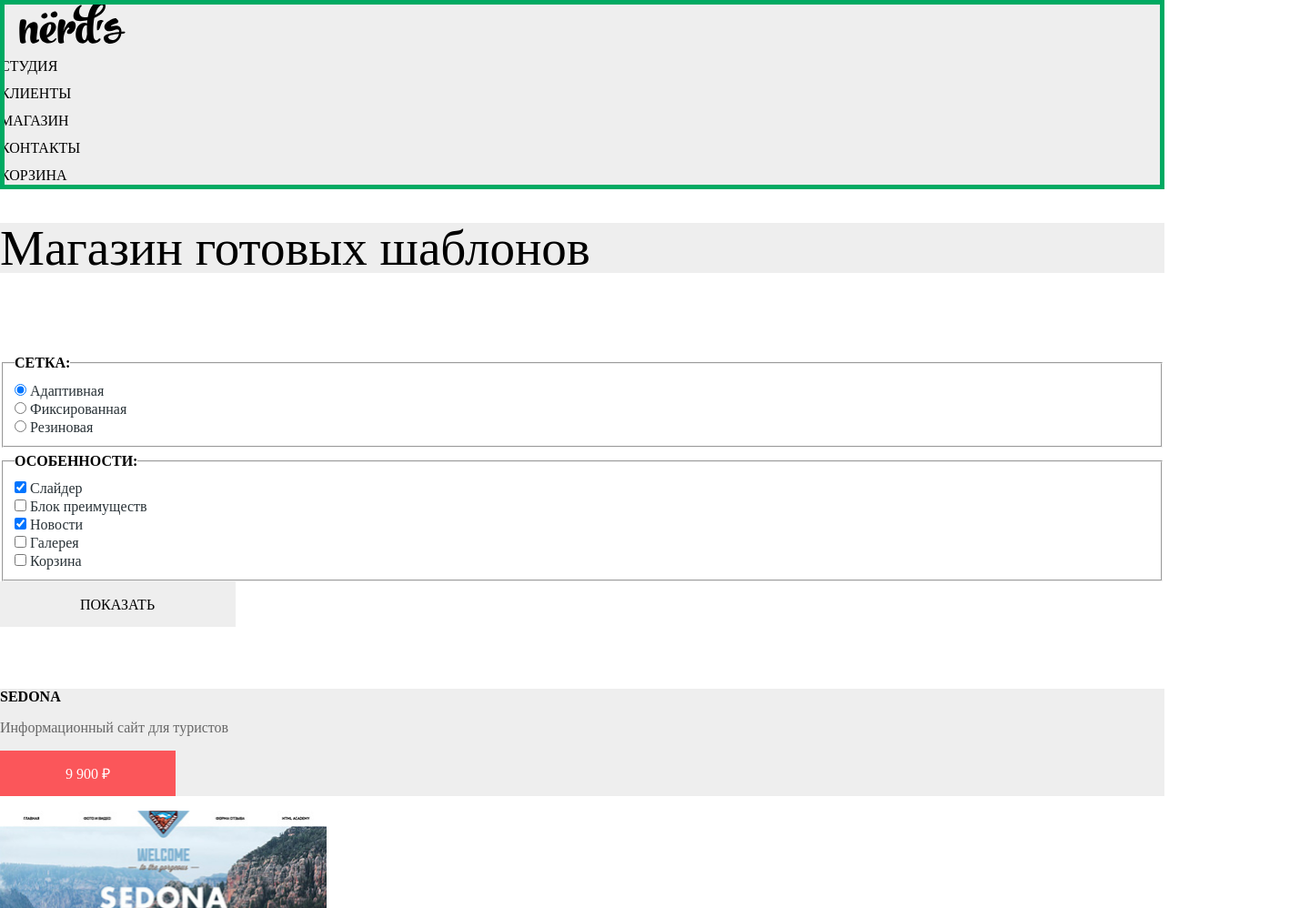
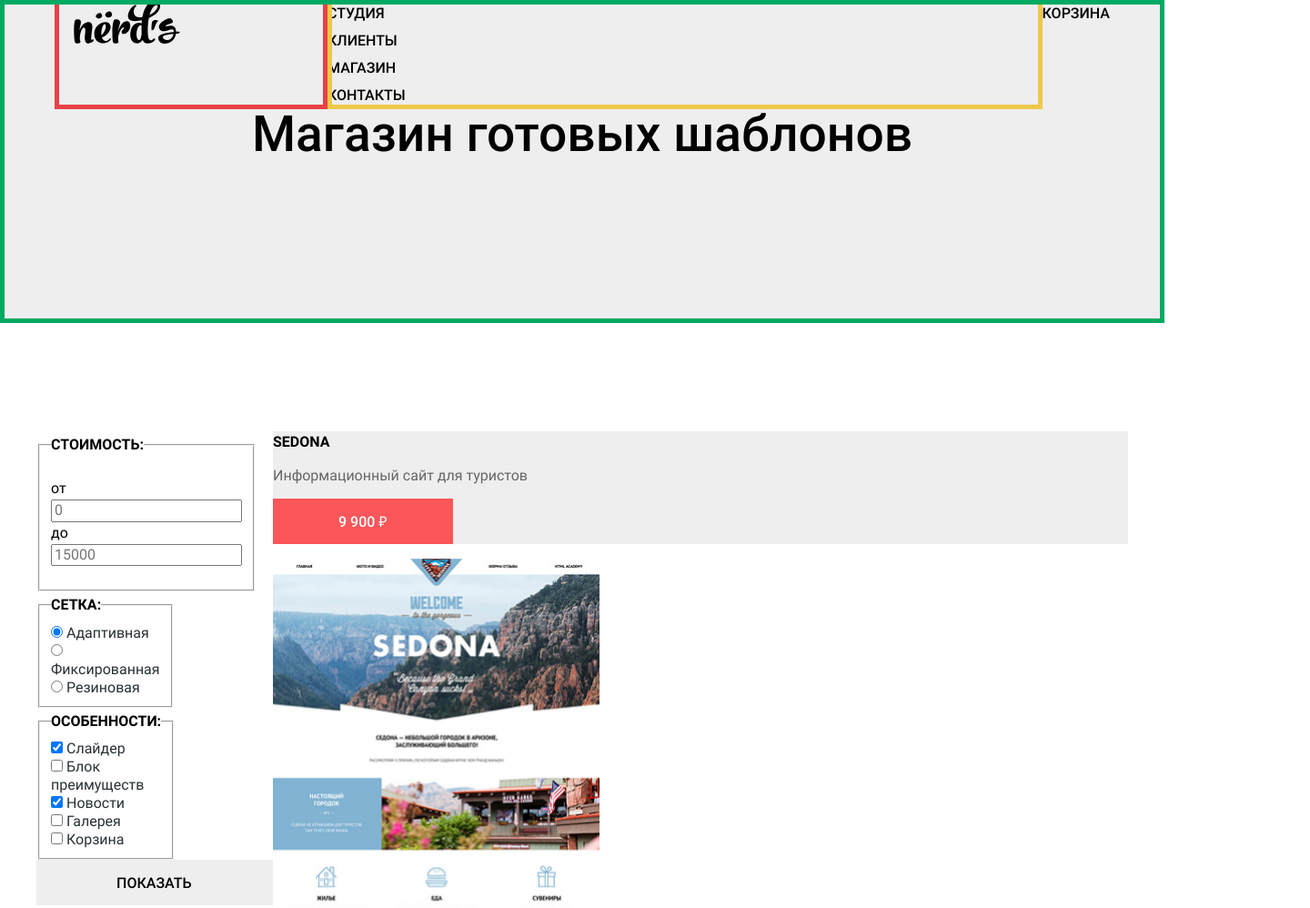
Before and after one commit to SalabayNatalia/1814729-nerds-31, a plain HTML site: page catalog.html in a window 1280 px wide. Shown: the top 998 px of the page at 91% size, 1440 px wide, since content can reach past the window. Drawn offline with Linux system fonts and the light colour scheme.

Commit message:
Сетки на гридах для внутренней страницы

```diff
--- a/catalog.html
+++ b/catalog.html
@@ -10,26 +10,41 @@
     <link href="css/normalize.css" rel="stylesheet">
     <link href="css/style.css" rel="stylesheet">
   </head>
-  <body>
-		<header class="main-header">
+  <body class="page-body">
+    <header class="main-header header-catalog">
+			<div class="container container-catalog">
 			<nav class="main-navigation">
-    		<a href="index.html">
+				<div class="main-navigation-wrapper">
+					<a class="main-header-logo">
 						<img src="img/nerds-logo.svg" width="159,87" height="48,75" alt="логотип студии nёrds">
 					</a>
-        <ul class="clear-list">
+					<ul class="clear-list site-navigation">
           <li><a href="index.html">студия</a></li>
           <li><a href="#">клиенты</a></li>
           <li><a>магазин</a></li>
           <li><a href="#">контакты</a></li>
         </ul>
-        <a href="#">корзина</a>
+        <a class="basket-link" href="#">корзина</a>
+      </div>
       </nav>
+      <h1 class="catalog">Магазин готовых шаблонов</h1>
+      </div>
     </header>
     <main>
-      <h1 class="catalog">Магазин готовых шаблонов</h1>
-      <section>
+    <div class="container">
+      <div class="page-catalog">
+      <section class="page-catalog-filter">
         <h2 class="subheading">Фильтр</h2>
         <form method="get" action="https://echo.htmlacademy.ru">
+          <fieldset>
+            <legend class="filter">Стоимость:</legend>
+            <p>
+              <label for="low-price">от</label>
+              <input id="low-price" type="text" name="price" placeholder="0">
+              <label for="high-price">до</label>
+              <input id="high-price" type="text" name="price" placeholder="15000">
+            </p>
+          </fieldset>
           <fieldset>
             <legend class="filter">Сетка:</legend>
             <ul class="clear-list filter-list">
@@ -74,7 +89,7 @@
           <button class="button button-grey" type="submit">Показать</button>
         </form>
       </section>
-      <section>
+      <section class="products">
         <h2 class="subheading">Каталог</h2>
         <ul class="clear-list">
           <li>
@@ -143,11 +158,14 @@
           </li>
         </ul>
       </section>
+      </div>
+    </div>
     </main>
-    <footer>
-      <section>
+    <footer class="main-footer">
+			<div class="container">
+				<section class="contacts">
 					<h2 class="subheading">контакты</h2>
-        <img src="img/map.png" width="1440" height="416"alt="карта">
+					<img src="img/map.png" width="1160" height="416"alt="карта">
 					<img src="img/map-marker.png" width="231" height="190" alt="маркер карты">
 					<h3 class="inglish-name">nёrds design studio</h3>
 					<p class="footer-adress">наб. реки Карповки,<br>5 лит П, Санкт-Петербург</p>
@@ -155,20 +173,25 @@
 					<a class="button button-contact" href="#">напишите нам</a>
 				</section>
 				<section>
+					<div class="container-footer">
+						<div class="friend-sale">
 							<h2 class="friend">Давайте дружить, это выгодно!</h2>
 							<p class="sale">Скидки 10% для друзей из социальных сетей.</p>
+						</div>
 						<ul class="footer-social clear-list">
 							<li>
-        		<a href="#"><img src="img/vkontakte_icon.svg">Вконтакте</a>
+								<a class="social-button" href="#"><img src="img/vkontakte_icon.svg">Вконтакте</a>
 							</li>
 							<li>
-        		<a href="#"><img src="img/facebook_icon.svg">Facebook</a>
+								<a class="social-button" href="#"><img src="img/facebook_icon.svg">Facebook</a>
 							</li>
 							<li>
-  					<a href="#"><img src="img/instagram_icon.svg">Instagram</a>
+								<a class="social-button" href="#"><img src="img/instagram_icon.svg">Instagram</a>
 							</li>
 						</ul>
+					</div>
 				</section>
+			</div>
 		</footer>
   </body>
 </html>
--- a/css/style.css
+++ b/css/style.css
@@ -353,10 +353,28 @@ a {
 }
 
 .catalog {
+	margin: 0;
+	justify-self: center;
 	font-weight: 500;
 	font-size: 55px;
 	line-height: 55px;
-	background-color: var(--light-grey);
+}
+
+.container-catalog {
+	height: 355px;
+}
+
+.header-catalog {
+	margin-bottom: 55px;
+}
+
+.page-catalog {
+	display: grid;
+	grid-template-columns: 260px 1fr;
+}
+
+.page-catalog-filter {
+	margin-right: 140px;
 }
 
 .filter {
```
Also changed, not shown: index.html (+6 -10 lines). Lines whose indentation alone changed are shown as unchanged.
